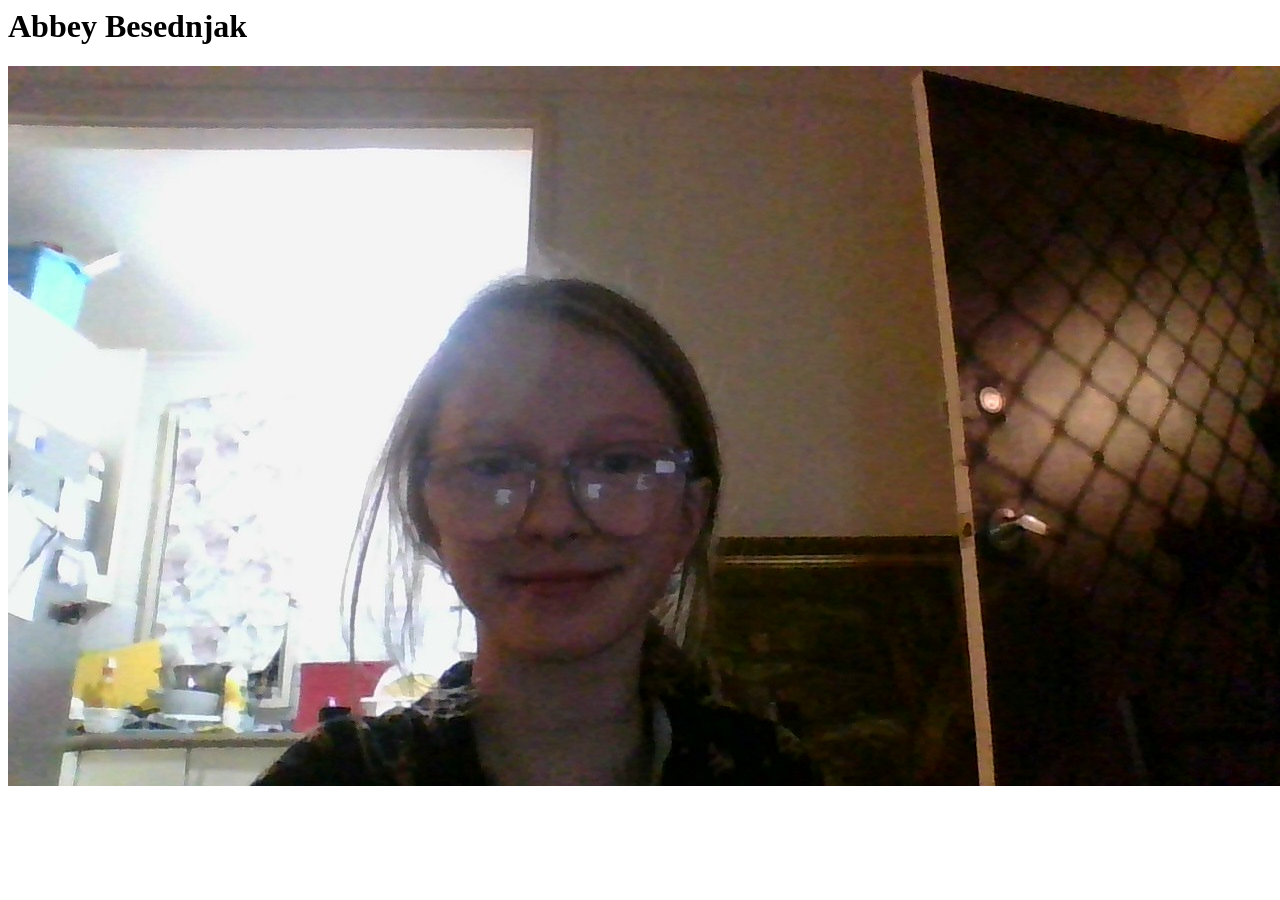
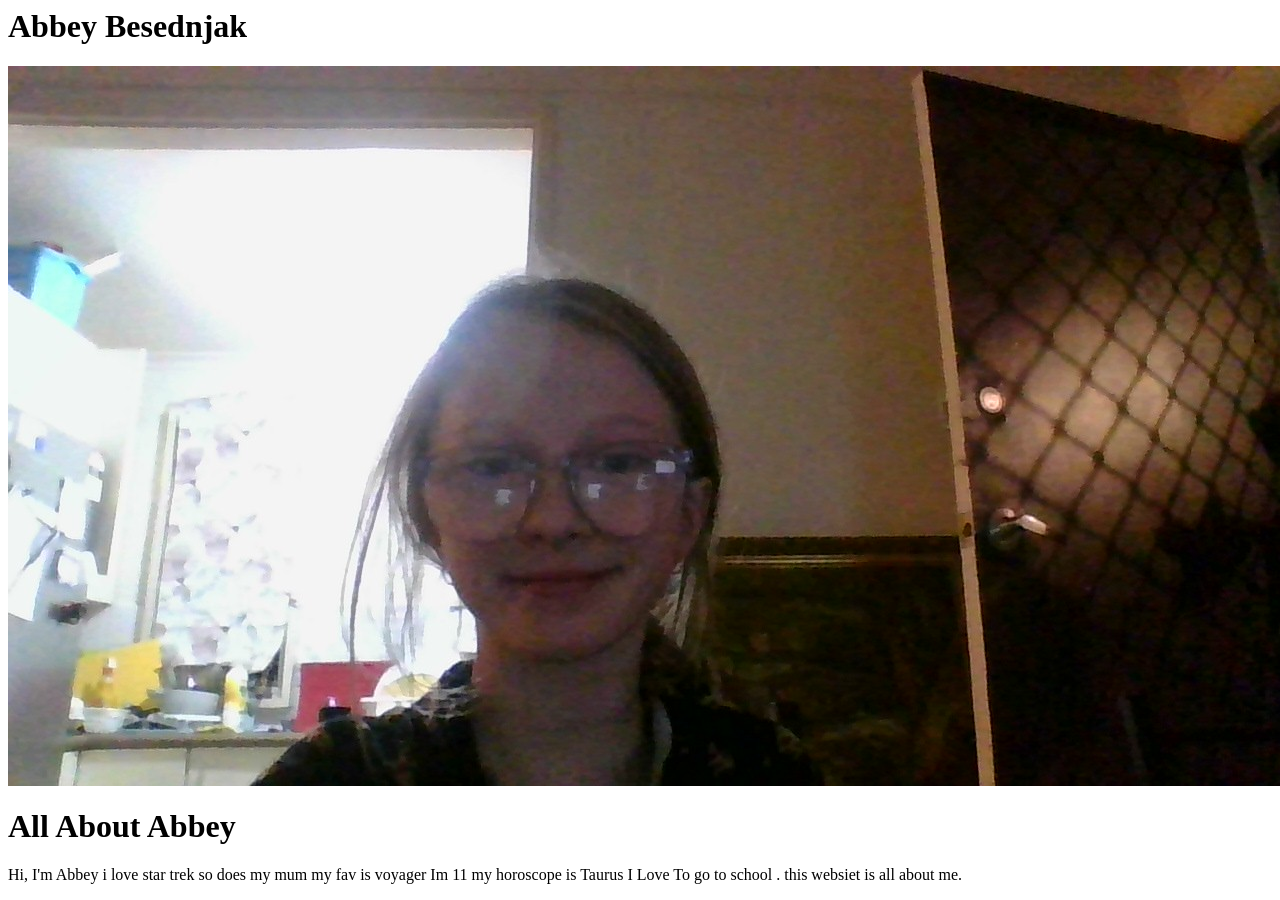
Before and after one commit to SevenOfNine79/Abbey-Project, a plain HTML site: page index.html in a window 1280 px wide. Before the commit the page ends 800 px from the top, so only its background shows below. Drawn offline with Linux system fonts and the light colour scheme.

Commit message:
Add files via upload

```diff
--- a/index.html
+++ b/index.html
@@ -10,6 +10,11 @@
     </head>
     <body>
     <img src="profilepic.jpg"/>
+
+        <h1> All About Abbey</h1>
+        <p> Hi, I'm Abbey i love star trek so does my mum my fav is voyager Im 11 my horoscope is Taurus I Love To go to school . this websiet is all about me.  </p>
+
+
     </body>
 
 
```
